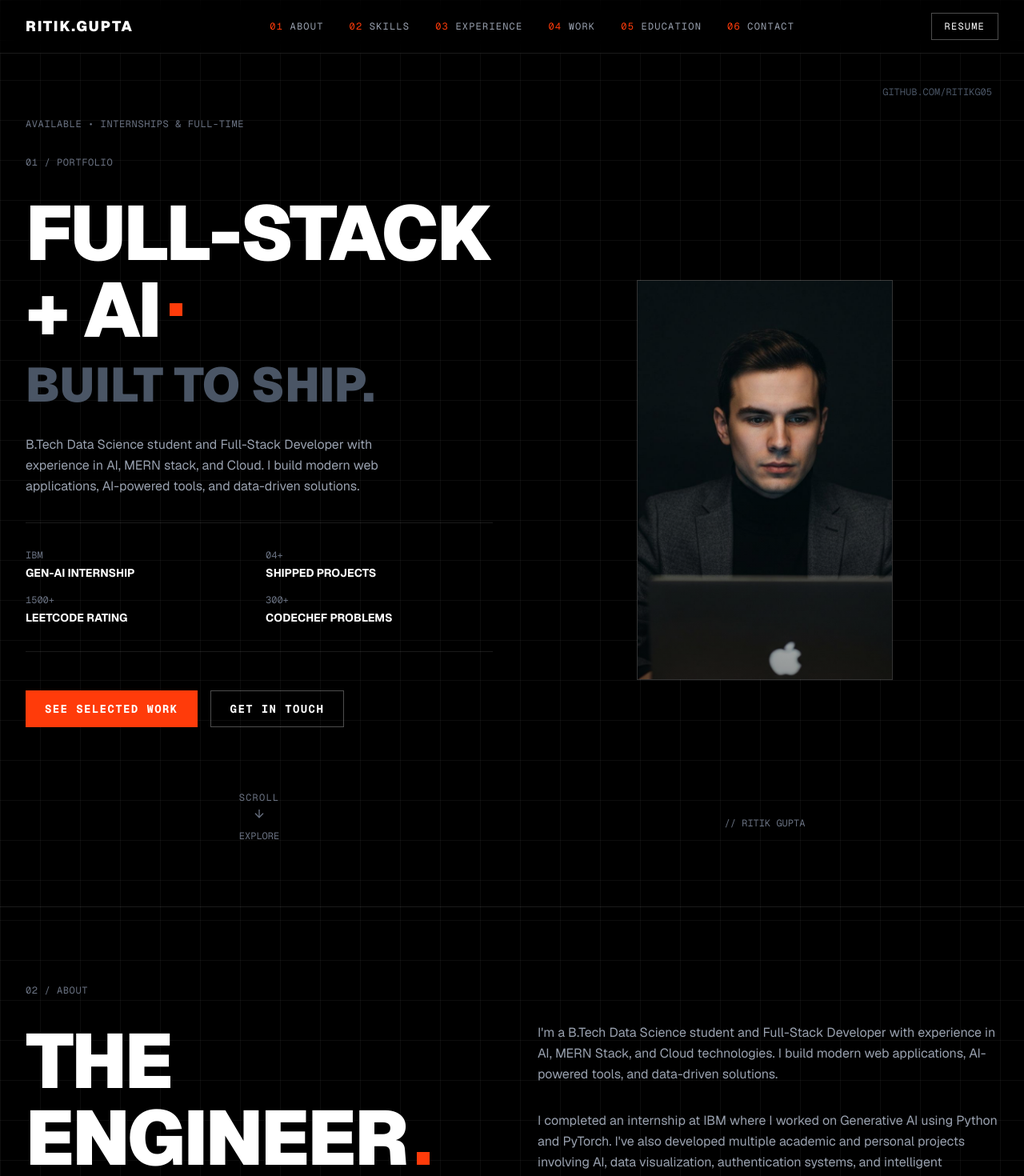
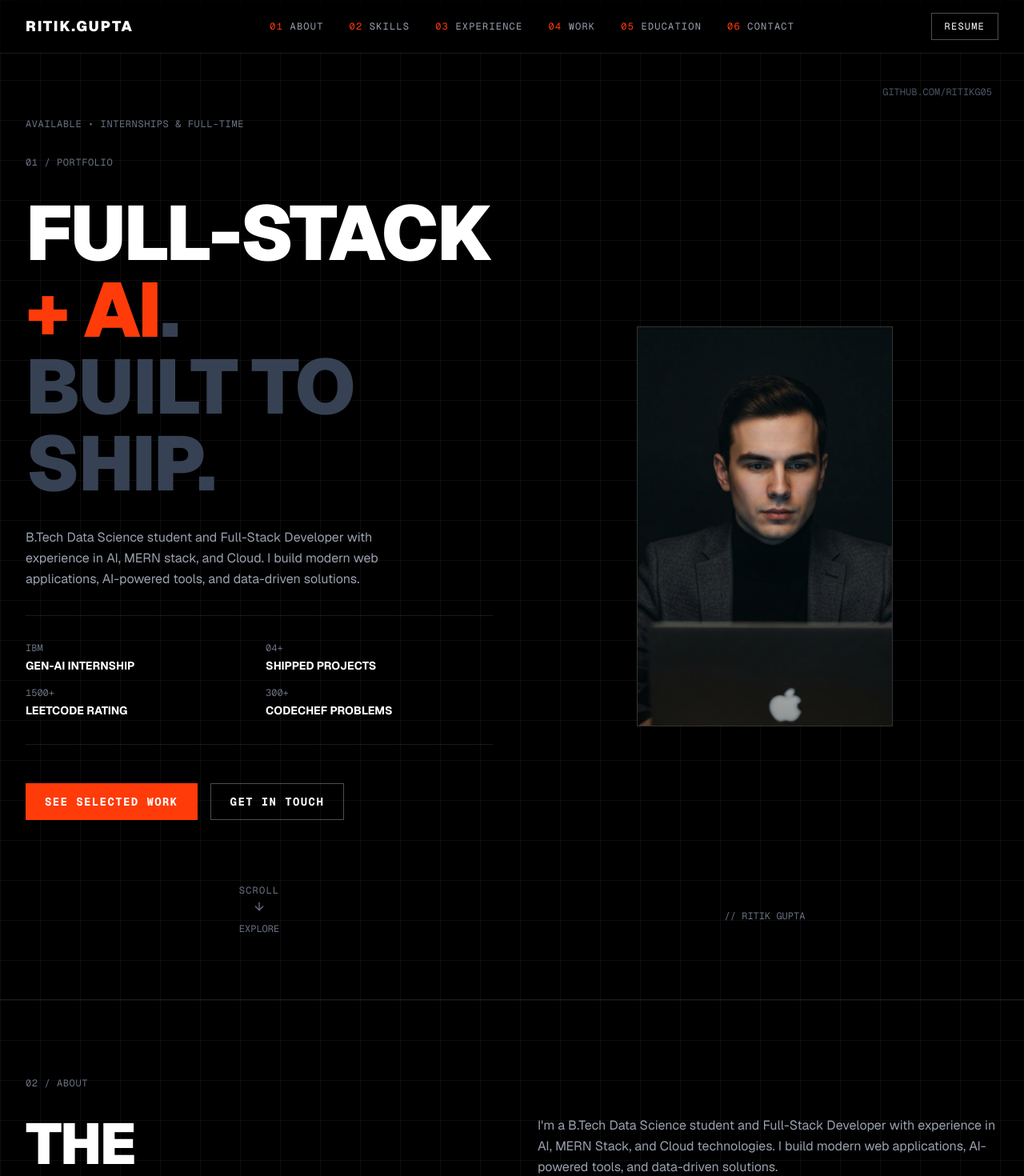
Before and after one commit to ritikg05/my-portfolio, a Next.js app: page / in a window 1280 px wide. Shown: the top 1470 px of the page at 80% size. Built offline with nearby package versions, Linux system fonts and the light colour scheme.

Commit message:
feat: update portfolio to match modern reference design\n\nRestructure portfolio with massive typography, numbered sections, and clean layout

```diff
--- a/components/Footer.tsx
+++ b/components/Footer.tsx
@@ -48,10 +48,16 @@ export default function Footer() {
         </div>
 
         {/* Divider */}
-        <div className="border-t border-white/10 pt-8">
-          <p className="text-xs font-mono text-gray-600 text-center">
+        <div className="border-t border-white/10 pt-8 flex items-center justify-between">
+          <p className="text-xs font-mono text-gray-600">
             © 2026 RITIK GUPTA. ALL RIGHTS RESERVED.
           </p>
+          <button
+            onClick={() => window.scrollTo({ top: 0, behavior: 'smooth' })}
+            className="text-xs font-mono text-gray-600 hover:text-[#ff3b0a] transition-colors"
+          >
+            Back to top ↑
+          </button>
         </div>
       </div>
     </footer>
--- a/components/sections/About.tsx
+++ b/components/sections/About.tsx
@@ -10,13 +10,11 @@ export default function About() {
         <div className="grid md:grid-cols-2 gap-16 items-start">
           {/* Left - Heading */}
           <div className="space-y-8">
-            <h2 className="section-heading">
+            <h2 className="text-6xl md:text-7xl font-black leading-none tracking-tight">
               THE
               <br />
               ENGINEER
-              <span className="inline-block ml-3">
-                <div className="accent-square" />
-              </span>
+              <span className="text-gray-700">.</span>
             </h2>
 
             {/* Status & Focus */}
--- a/components/sections/Contact.tsx
+++ b/components/sections/Contact.tsx
@@ -39,7 +39,7 @@ export default function Contact() {
         <div className="section-label mb-8">07 / GET IN TOUCH</div>
 
         {/* Heading */}
-        <h2 className="section-heading mb-8">
+        <h2 className="text-6xl md:text-7xl font-black leading-none tracking-tight mb-8">
           LET&apos;S
           <br />
           BUILD.
--- a/components/sections/Education.tsx
+++ b/components/sections/Education.tsx
@@ -16,7 +16,7 @@ export default function Education() {
         <div className="section-label mb-8">06 / SCHOOLING</div>
 
         {/* Heading */}
-        <h2 className="section-heading mb-8">EDU-RECORD</h2>
+        <h2 className="text-6xl md:text-7xl font-black leading-none tracking-tight mb-8">EDU·RECORD</h2>
 
         <div className="grid md:grid-cols-2 gap-12 items-start">
           {/* Left */}
--- a/components/sections/Experience.tsx
+++ b/components/sections/Experience.tsx
@@ -18,7 +18,7 @@ export default function Experience() {
         <div className="section-label mb-8">04 / TRAJECTORY</div>
 
         {/* Heading */}
-        <h2 className="section-heading mb-4">TIME-LINE</h2>
+        <h2 className="text-6xl md:text-7xl font-black leading-none tracking-tight mb-4">TIME·LINE</h2>
 
         {/* Description */}
         <p className="text-sm text-gray-400 mb-16">
--- a/components/sections/Hero.tsx
+++ b/components/sections/Hero.tsx
@@ -30,18 +30,17 @@ export default function Hero() {
             <div className="section-label">01 / PORTFOLIO</div>
 
             {/* Main Heading */}
-            <div className="space-y-4">
-              <div className="section-heading">
+            <div className="space-y-0">
+              <h1 className="text-6xl md:text-8xl font-black leading-none tracking-tight">
                 FULL-STACK
-                <br />
-                <span className="flex items-center gap-3">
-                  + AI
-                  <div className="accent-square" />
-                </span>
-              </div>
-              <div className="text-5xl md:text-6xl font-black text-gray-600">
+              </h1>
+              <h1 className="text-6xl md:text-8xl font-black leading-none tracking-tight">
+                <span className="text-[#ff3b0a]">+ AI</span>
+                <span className="text-gray-700">.</span>
+              </h1>
+              <h1 className="text-6xl md:text-8xl font-black leading-none tracking-tight text-gray-700">
                 BUILT TO SHIP.
-              </div>
+              </h1>
             </div>
 
             {/* Description */}
--- a/components/sections/Projects.tsx
+++ b/components/sections/Projects.tsx
@@ -36,7 +36,7 @@ export default function Projects() {
 
         <div className="grid md:grid-cols-2 gap-12 items-start mb-16">
           {/* Heading */}
-          <h2 className="section-heading">PROJECTS.</h2>
+          <h2 className="text-6xl md:text-7xl font-black leading-none tracking-tight">PROJECTS.</h2>
 
           {/* Description */}
           <p className="text-base text-gray-400 leading-relaxed">
--- a/components/sections/Skills.tsx
+++ b/components/sections/Skills.tsx
@@ -36,7 +36,7 @@ export default function Skills() {
         <div className="section-label mb-8">03 / CAPABILITIES</div>
 
         {/* Heading */}
-        <h2 className="section-heading mb-4">STACK-SHEET</h2>
+        <h2 className="text-6xl md:text-7xl font-black leading-none tracking-tight mb-4">STACK·SHEET</h2>
 
         {/* Subtitle */}
         <p className="text-sm font-mono text-gray-500 mb-16 tracking-widest">
```
